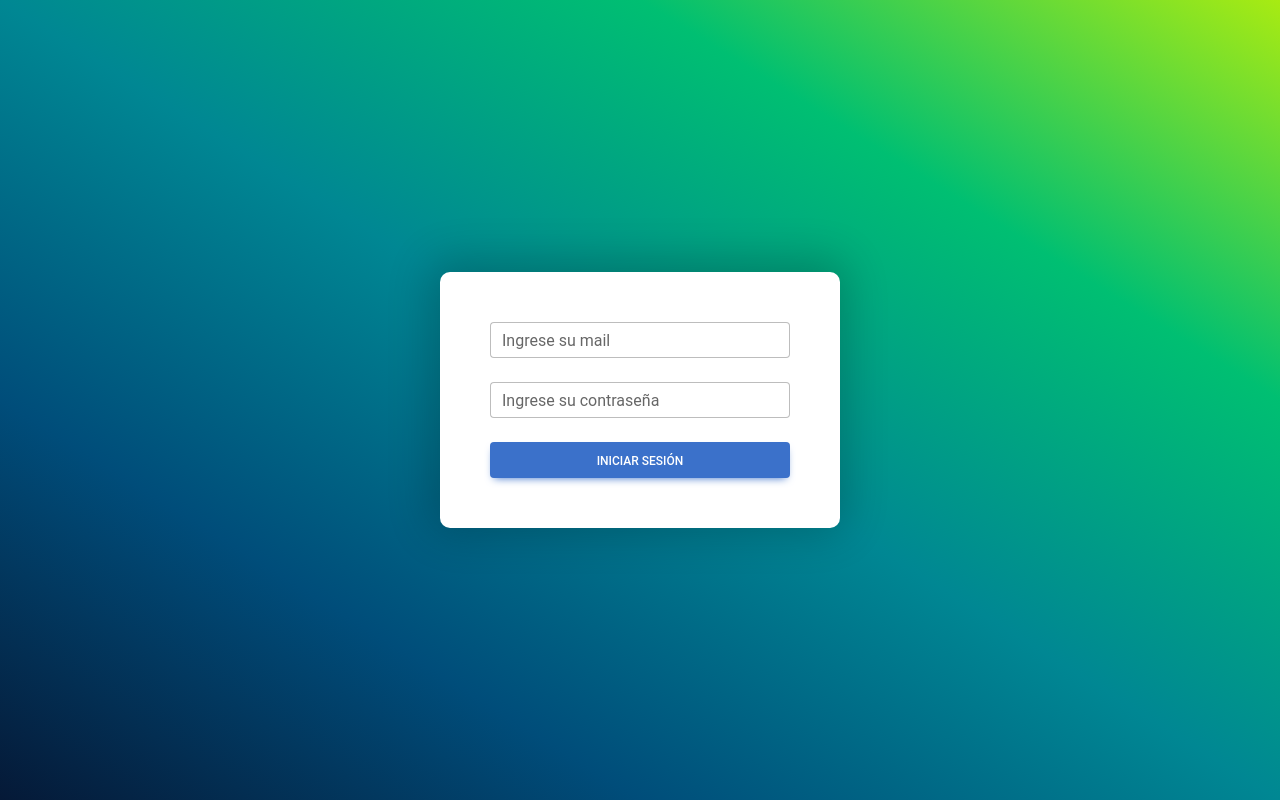
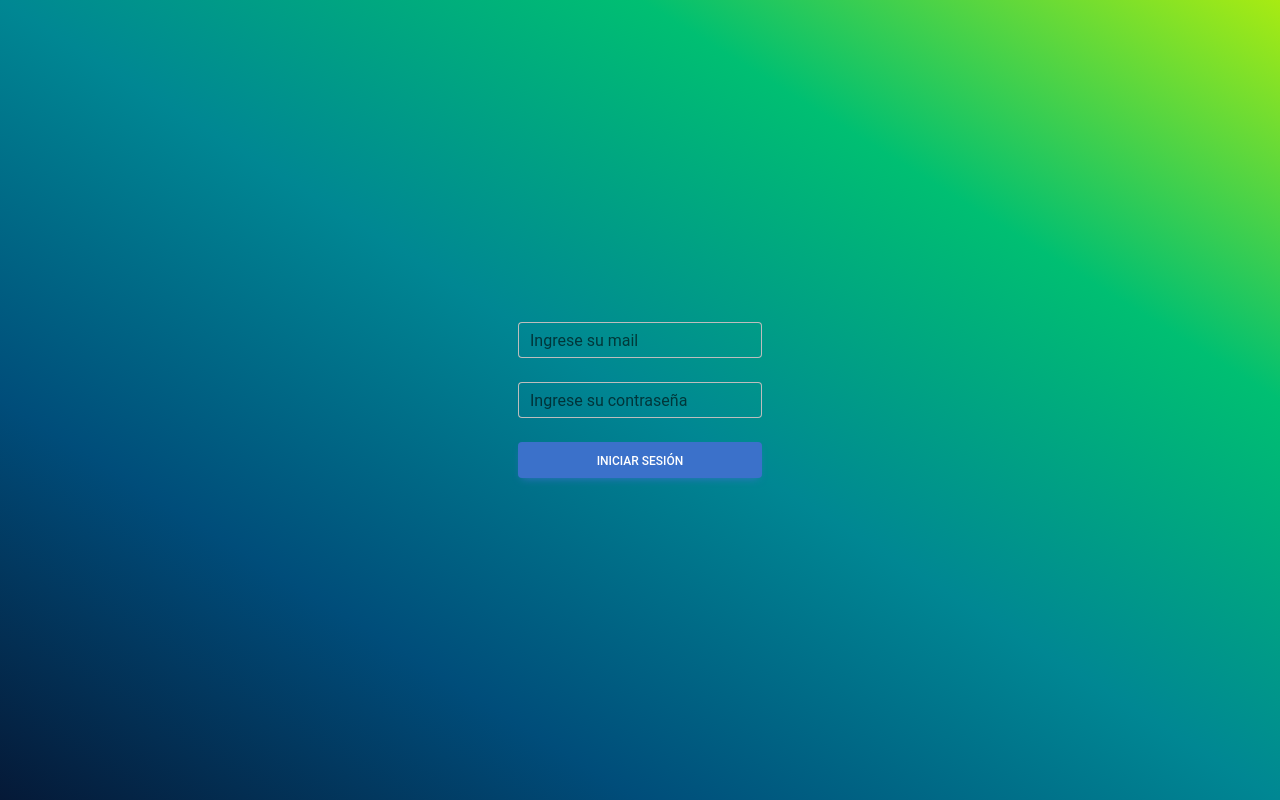
Before and after one commit to francobalich/ImageGallery, a React (Vite) app: page / in a window 1280 px wide. Built offline with nearby package versions, Linux system fonts and the light colour scheme.

Commit message:
Fix login

```diff
--- a/src/pages/LoginPage.jsx
+++ b/src/pages/LoginPage.jsx
@@ -8,8 +8,8 @@ import {
 
 export const LoginPage = () => {
   return (
-    <section className='loginPage'>
-      <form>
+    <section className='pageContainer__login mainPage'>
+      <form className='loginForm'>
         <MDBInput className='mb-4 fondoBlanco' type='email' id='form1Example1' label='Ingrese su mail' />
         <MDBInput className='mb-4 fondoBlanco' type='password' id='form1Example2' label='Ingrese su contraseña' />
 
```
